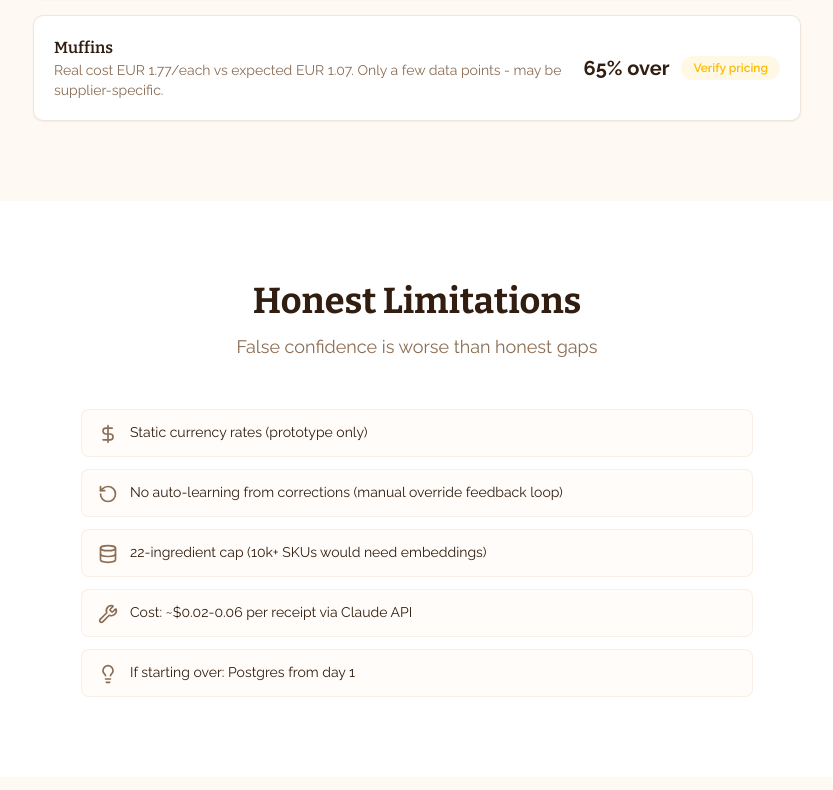
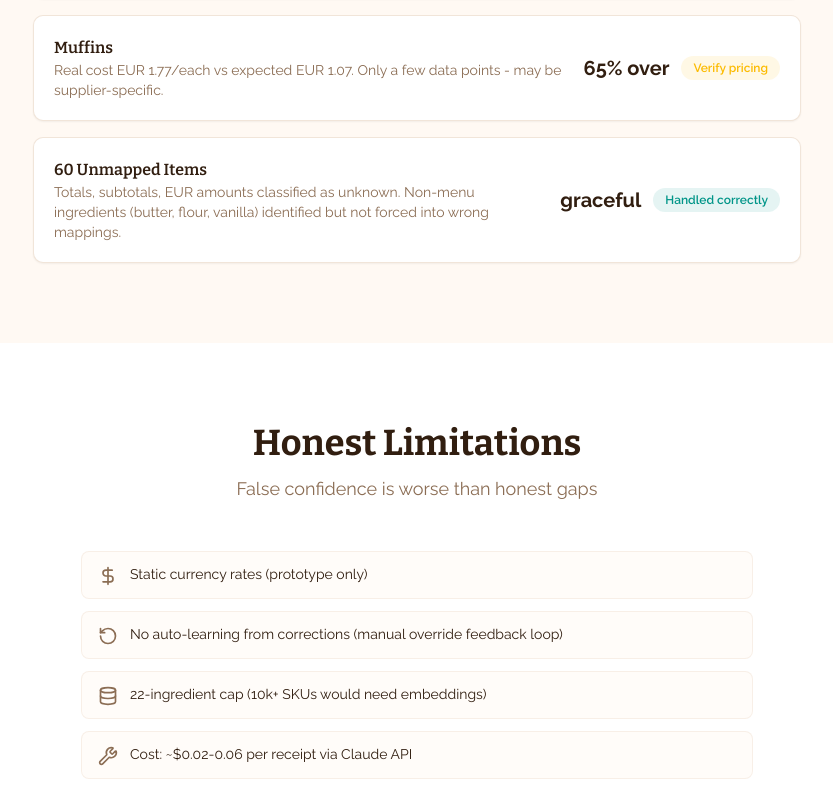
Before and after one commit to tridev-tej/receipt-ocr-web-app, a React (Vite) app in the folder frontend/: page /showcase in a window 1280 px wide. Shown: the part 6782-7572 px from the top of the page, without its empty margins (223-1056 px from the left). Built offline with nearby package versions, Linux system fonts and the light colour scheme.

Commit message:
add graceful degradation showcase + rebuild
- add unmapped items decision card showing 60 items handled correctly
- rebuild frontend dist

Co-Authored-By: Claude Opus 4.6 <noreply@anthropic.com>

```diff
--- a/frontend/src/pages/Showcase.tsx
+++ b/frontend/src/pages/Showcase.tsx
@@ -613,6 +613,14 @@ const DECISIONS = [
     badge: "bg-chart-4/10 text-chart-4",
     detail: "Real cost EUR 1.77/each vs expected EUR 1.07. Only a few data points - may be supplier-specific.",
   },
+  {
+    item: "60 Unmapped Items",
+    margin: "graceful",
+    status: "stable",
+    action: "Handled correctly",
+    badge: "bg-chart-2/10 text-chart-2",
+    detail: "Totals, subtotals, EUR amounts classified as unknown. Non-menu ingredients (butter, flour, vanilla) identified but not forced into wrong mappings.",
+  },
 ]
 
 function ResultsDecisions() {
```
Also changed, not shown: 2 other files (tests, documents, lock files or other folders).
